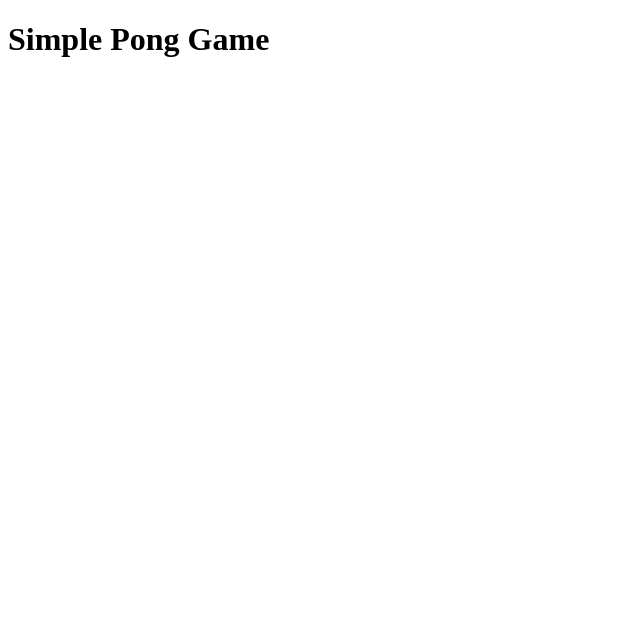
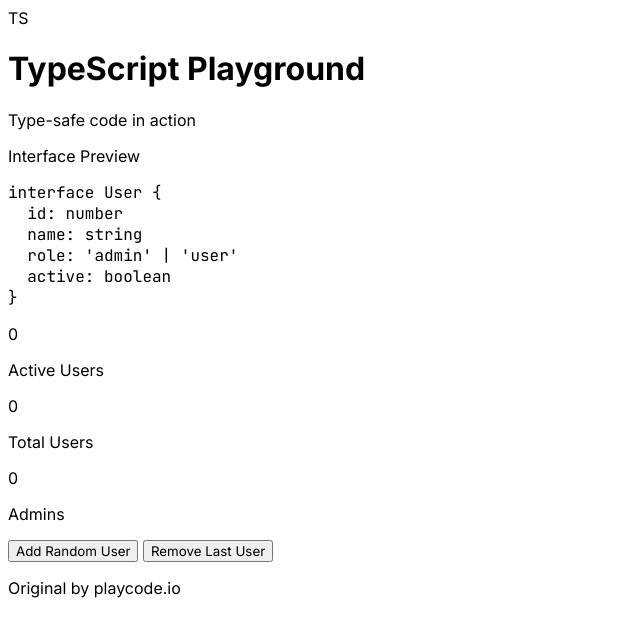
Before and after one commit to xproshock/xproshock.github.io, a plain HTML site: page index.html in a window 1280 px wide. Shown: the whole page, without its empty margins (0-640 px from the left). Drawn offline with Linux system fonts and the light colour scheme.

Commit message:
Revamp index.html for user list display

```diff
--- a/index.html
+++ b/index.html
@@ -1,13 +1,89 @@
 <!DOCTYPE html>
 <html lang="en">
-<head>
-  <meta charset="UTF-8">
-  <title>Simple Pong Game</title>
-  <link rel="stylesheet" href="style.css">
-</head>
-<body>
-  <h1>Simple Pong Game</h1>
-  <canvas id="pong" width="800" height="400"></canvas>
-  <script src="game.js"></script>
-</body>
+  <head>
+    <meta charset="UTF-8">
+    <meta name="viewport" content="width=device-width, initial-scale=1.0">
+    <title>User List</title>
+    <link rel="stylesheet" href="src/styles.css">
+    <link rel="preconnect" href="https://fonts.googleapis.com">
+    <link rel="preconnect" href="https://fonts.gstatic.com" crossorigin>
+    <link href="https://fonts.googleapis.com/css2?family=Inter:wght@400;500;600;700&family=JetBrains+Mono:wght@400;500&display=swap" rel="stylesheet">
+    <style>
+      * { font-family: 'Inter', system-ui, sans-serif; }
+      code, .mono { font-family: 'JetBrains Mono', monospace; }
+    </style>
+  </head>
+  <body class="min-h-screen bg-slate-950 text-white antialiased">
+    <div id="app" class="min-h-screen flex items-center justify-center p-6">
+      <div class="w-full max-w-2xl">
+        <!-- Card -->
+        <div class="relative bg-slate-900/80 backdrop-blur-xl border border-slate-800 rounded-3xl overflow-hidden shadow-2xl">
+          <!-- Header -->
+          <div class="px-8 py-6 border-b border-slate-800 bg-slate-900/50">
+            <div class="flex items-center gap-3">
+              <div class="w-10 h-10 rounded-xl bg-blue-500 flex items-center justify-center font-bold text-sm">
+                TS
+              </div>
+              <div>
+                <h1 class="font-semibold">TypeScript Playground</h1>
+                <p class="text-sm text-slate-400">Type-safe code in action</p>
+              </div>
+            </div>
+          </div>
+
+          <!-- Content -->
+          <div class="p-8">
+            <!-- Type Preview -->
+            <div class="mb-6 p-4 rounded-xl bg-slate-800/50 border border-slate-700/50">
+              <p class="text-xs text-slate-500 uppercase tracking-wider mb-3">Interface Preview</p>
+              <pre class="mono text-sm text-blue-300"><code>interface User {
+  id: number
+  name: string
+  role: 'admin' | 'user'
+  active: boolean
+}</code></pre>
+            </div>
+
+            <!-- Stats -->
+            <div class="grid grid-cols-3 gap-4 mb-6">
+              <div class="p-4 rounded-xl bg-slate-800/30 border border-slate-700/30 text-center">
+                <p class="text-2xl font-bold text-emerald-400" id="active-count">0</p>
+                <p class="text-xs text-slate-500 mt-1">Active Users</p>
+              </div>
+              <div class="p-4 rounded-xl bg-slate-800/30 border border-slate-700/30 text-center">
+                <p class="text-2xl font-bold text-blue-400" id="total-count">0</p>
+                <p class="text-xs text-slate-500 mt-1">Total Users</p>
+              </div>
+              <div class="p-4 rounded-xl bg-slate-800/30 border border-slate-700/30 text-center">
+                <p class="text-2xl font-bold text-amber-400" id="admin-count">0</p>
+                <p class="text-xs text-slate-500 mt-1">Admins</p>
+              </div>
+            </div>
+
+            <!-- User List -->
+            <div class="space-y-3" id="user-list">
+              <!-- Users will be rendered here -->
+            </div>
+
+            <!-- Add User Button -->
+            <button id="add-user" class="mt-6 w-full py-3 rounded-xl bg-blue-500 font-semibold hover:bg-blue-600 transition-colors active:scale-[0.98]">
+              Add Random User
+            </button>
+
+            <!-- Remove User Button -->
+            <button id="remove-user" class="mt-6 w-full py-3 rounded-xl bg-blue-800 fony-semibold hover:bg-blue-900 transition-color active:scale-[0.98]">
+              Remove Last User
+            </button>
+          </div>
+        </div>
+
+        <!-- Footer -->
+        <p class="text-center text-slate-600 text-xs mt-6">
+          Original by playcode.io
+        </p>
+      </div>
+    </div>
+
+    <script src="src/script.ts"></script>
+  </body>
 </html>
```
